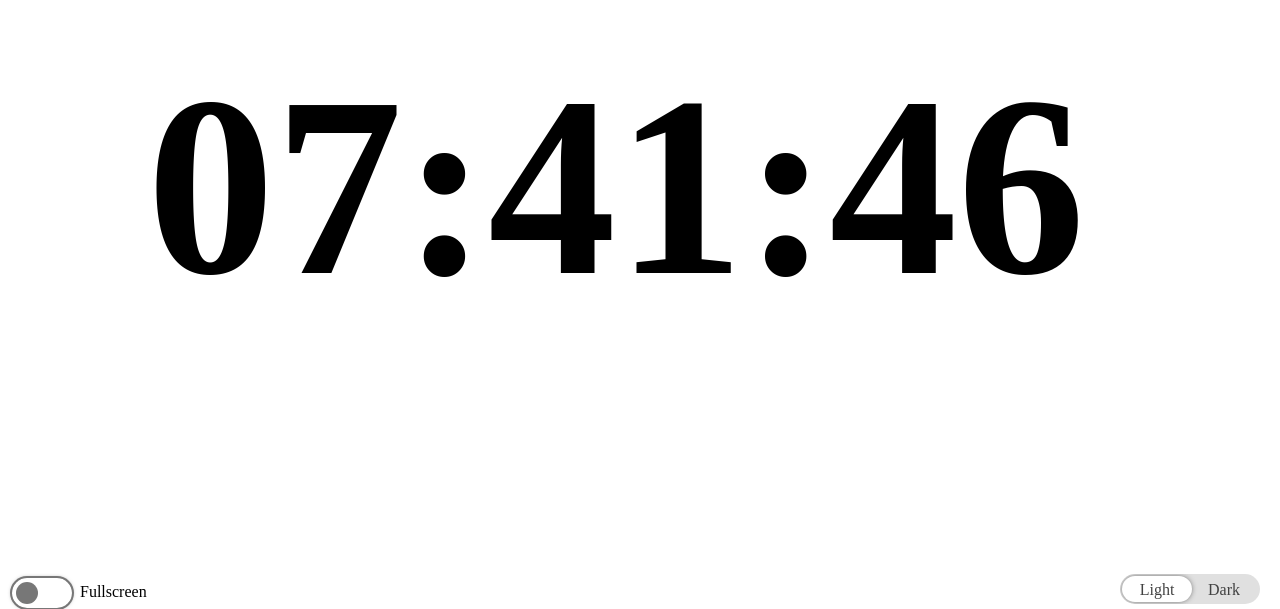
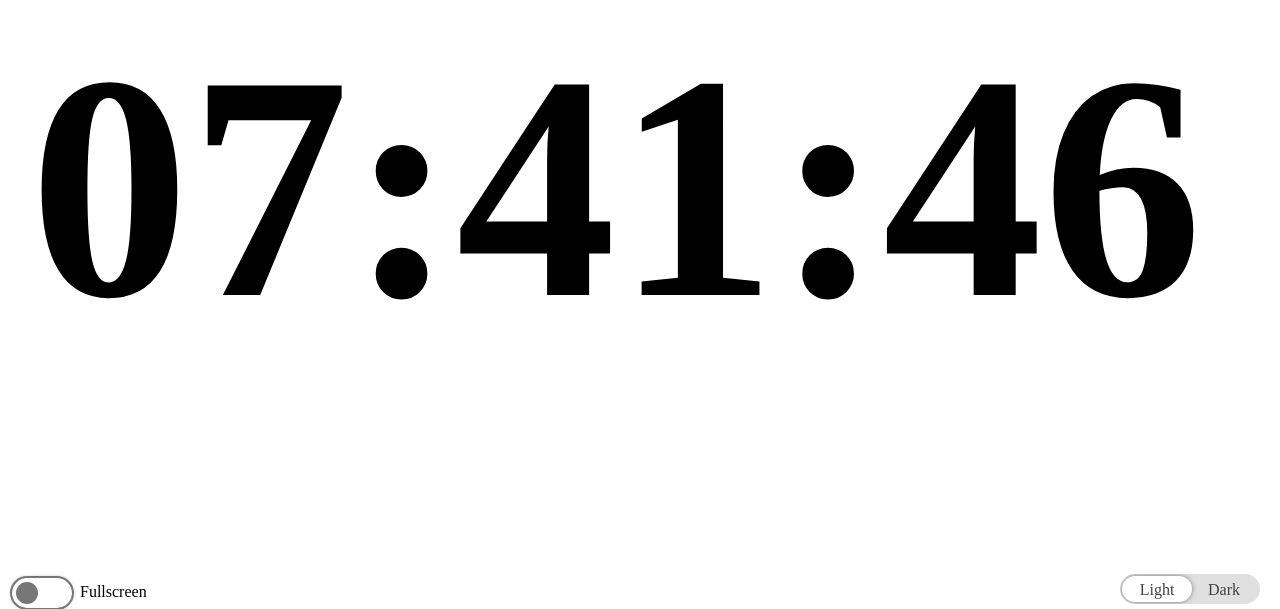
Before and after one commit to mohanvamsi06/minimal-clock, a plain HTML site: page index.html in a window 1280 px wide. Shown: the part 193-802 px from the top of the page. Drawn offline with Linux system fonts and the light colour scheme.

Commit message:
Update style.css

```diff
--- a/style.css
+++ b/style.css
@@ -7,7 +7,7 @@
   }
 
   h1 {
-    font-size: 20vw;
+    font-size: 40vh;
     text-align: center;
     position: center;
   }
```
